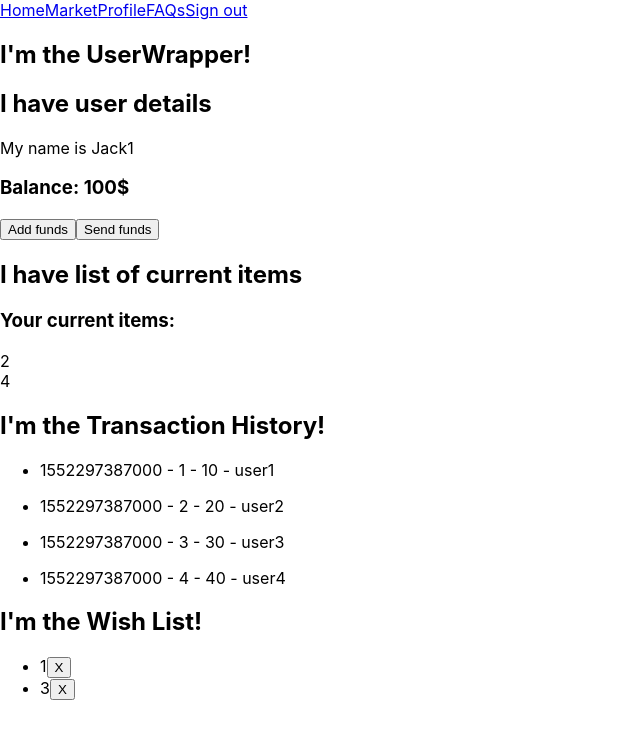
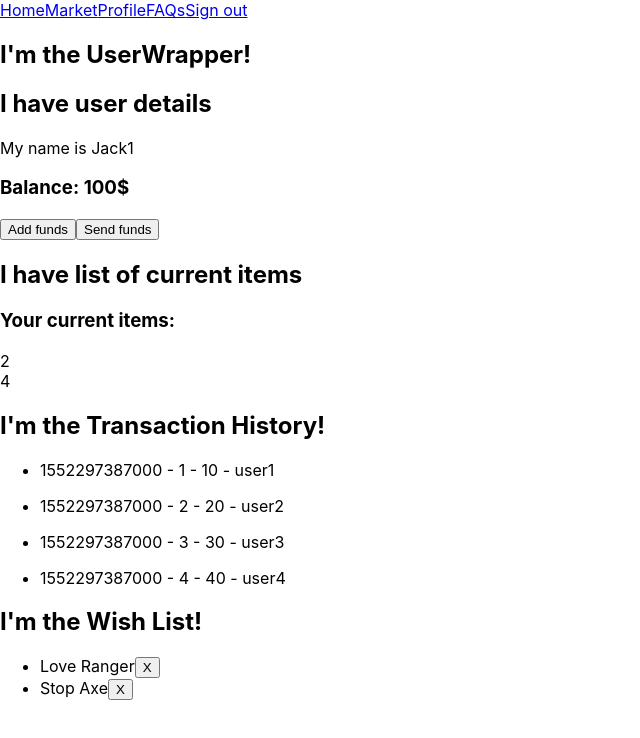
Before and after one commit to niftymarkets/client, a React (Create React App) app in the folder app/: page /user/123 in a window 1280 px wide. Shown: the top 738 px of the page, without its empty margins (0-640 px from the left). Built offline with nearby package versions, Linux system fonts and the light colour scheme.

Commit message:
Render item name from state istead of item ID number

```diff
--- a/app/src/components/user/Wish.jsx
+++ b/app/src/components/user/Wish.jsx
@@ -9,10 +9,11 @@ class Wish extends Component {
   }
 
   render() {
+    const itemName = this.props.gameItems.filter(item => item.itemId === this.props.wish);
+
     return (
-      /* wish(itemId) needs to target an Item name in state.item */
       <li>
-        {this.props.wish}
+        {itemName[0].name}
         <button onClick={this.onClickHandler}>X</button>
       </li>
     );
@@ -22,7 +23,7 @@ class Wish extends Component {
 const mapStateToProps = state => {
   return ({
     user: state.user,
-    // gameItems: state.gameItems,
+    gameItems: state.gameItems,
   });
 }
 
```
